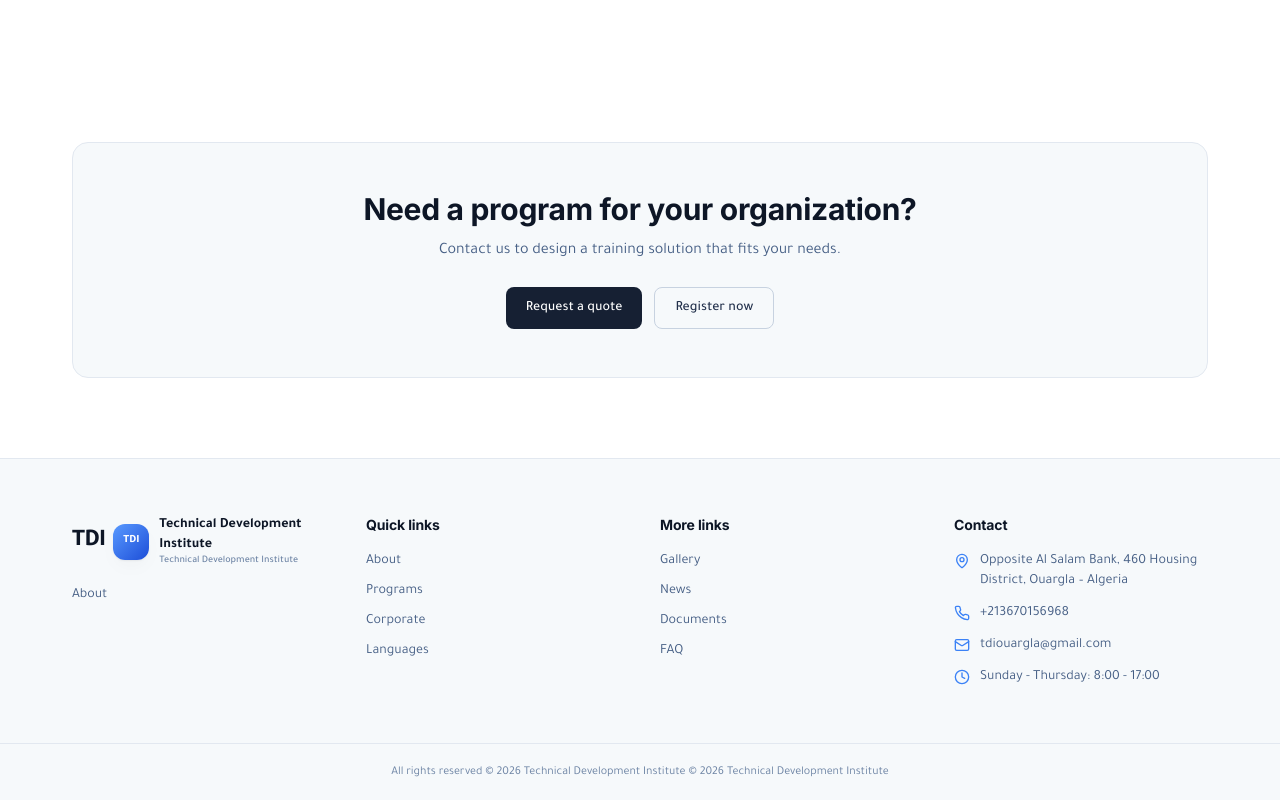
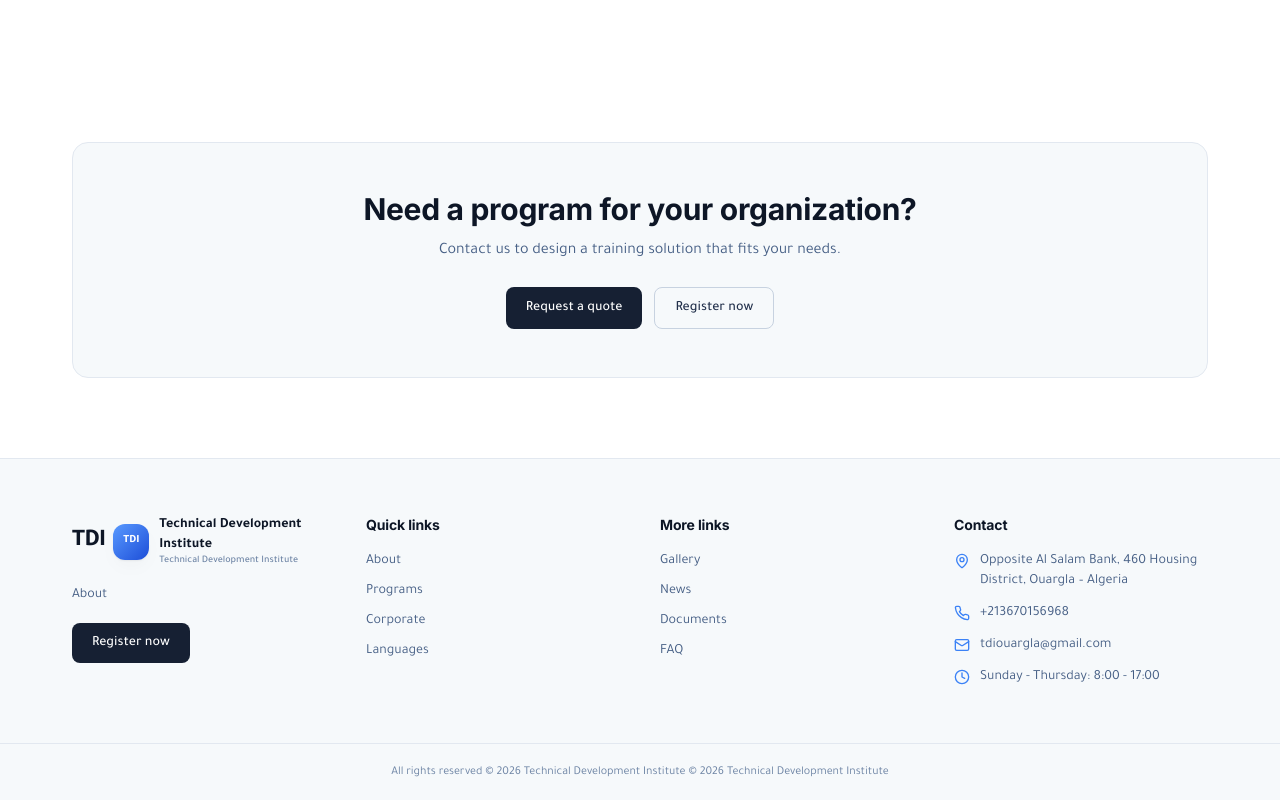
Before and after one commit to cherifibilaletu-glitch/tdl_training, a React (Vite) app: page /#/about in a window 1280 px wide. Shown: the part 3444-4244 px from the top of the page. Built offline with nearby package versions, Linux system fonts and the light colour scheme.

Commit message:
Programs: per-program Register button; Footer: site-wide Register CTA

```diff
--- a/src/components/Footer.tsx
+++ b/src/components/Footer.tsx
@@ -4,6 +4,12 @@ import { useTranslation } from "react-i18next";
 import Logo from "./Logo";
 import { CONTACT } from "../data/site";
 import { useLang } from "../lib/useLang";
+
+const REGISTER = {
+  ar: "سجّل الآن",
+  fr: "S'inscrire maintenant",
+  en: "Register now",
+};
 
 export default function Footer() {
   const { t } = useTranslation();
@@ -31,6 +37,9 @@ export default function Footer() {
           <p className="muted max-w-xs text-sm leading-relaxed">
             {t("footer.about")}
           </p>
+          <Link to="/register" className="btn btn-primary text-sm">
+            {pick(REGISTER)}
+          </Link>
         </div>
 
         <div>
--- a/src/pages/Programs.tsx
+++ b/src/pages/Programs.tsx
@@ -1,10 +1,17 @@
 import { useState } from "react";
+import { Link } from "react-router-dom";
 import { useTranslation } from "react-i18next";
 import { Section } from "../components/Section";
 import PageHero from "../components/PageHero";
 import Reveal from "../components/Reveal";
 import { useLang } from "../lib/useLang";
 import { DOMAINS, LEVELS, PROGRAMS } from "../data/site";
+
+const REGISTER = {
+  ar: "سجّل في هذا البرنامج",
+  fr: "S'inscrire à ce programme",
+  en: "Register for this program",
+};
 
 export default function Programs() {
   const { t } = useTranslation();
@@ -62,7 +69,7 @@ export default function Programs() {
             <div className="grid gap-5 sm:grid-cols-2 lg:grid-cols-3">
               {filtered.map((p, i) => (
                 <Reveal key={p.id} delay={(i % 3) * 0.04}>
-                  <article className="card h-full p-6">
+                  <article className="card flex h-full flex-col p-6">
                     <h3 className="text-base font-semibold text-navy-900 dark:text-white">{pick(p.title)}</h3>
                     <p className="muted mt-2 text-sm leading-relaxed">{pick(p.desc)}</p>
                     <dl className="mt-4 space-y-1.5 text-xs">
@@ -79,6 +86,12 @@ export default function Programs() {
                         <dd className="text-navy-700 dark:text-navy-100">{pick(p.cert)}</dd>
                       </div>
                     </dl>
+                    <Link
+                      to={"/register?program=" + p.id}
+                      className="btn btn-primary mt-6 w-full justify-center text-sm"
+                    >
+                      {pick(REGISTER)}
+                    </Link>
                   </article>
                 </Reveal>
               ))}
```
